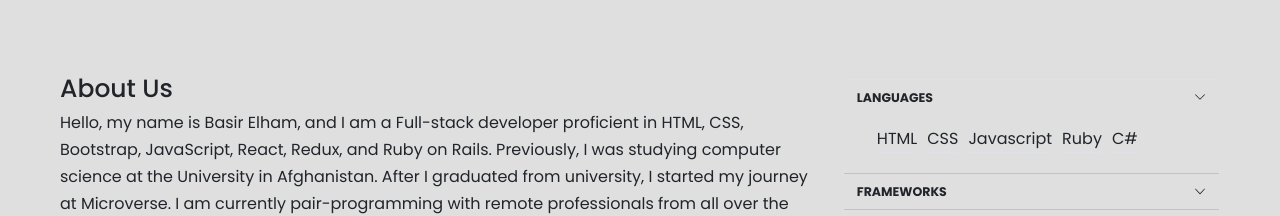
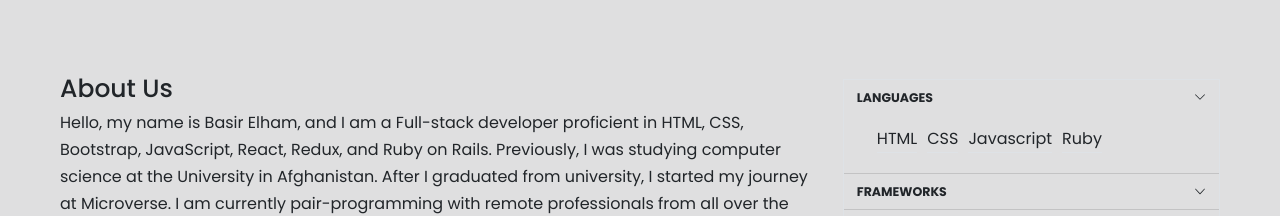
Before and after one commit to Elhambasir/basir-elham-portfolio, a React (Create React App) app: page / in a window 1280 px wide. Shown: the part 3480-3696 px from the top of the page. Built offline with nearby package versions, Linux system fonts and the light colour scheme.

Commit message:
Update About.jsx
Remove duplicated tech from about section

```diff
--- a/src/components/about/About.jsx
+++ b/src/components/about/About.jsx
@@ -91,7 +91,6 @@ const About = () => {
                       <li class="border-bottom me-3">CSS</li>
                       <li class="border-bottom me-3">Javascript</li>
                       <li class="border-bottom me-3">Ruby</li>
-                      <li class="border-bottom me-3">C#</li>
                     </ul>
                   </div>
                 </div>
@@ -151,7 +150,6 @@ const About = () => {
                       <li class="border-bottom me-4">Git</li>
                       <li class="border-bottom me-4">API</li>
                       <li class="border-bottom me-4">Rspec</li>
-                      <li class="border-bottom me-4">Rspec</li>
                       <li class="border-bottom me-4">Jest</li>
                     </ul>
                   </div>
```
